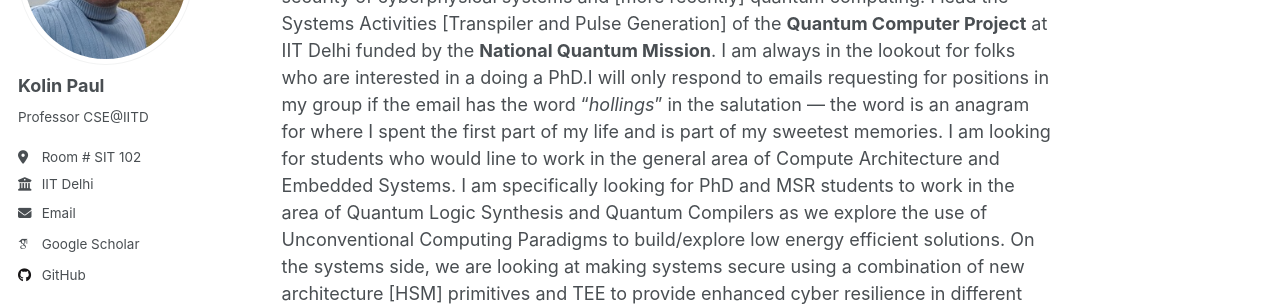
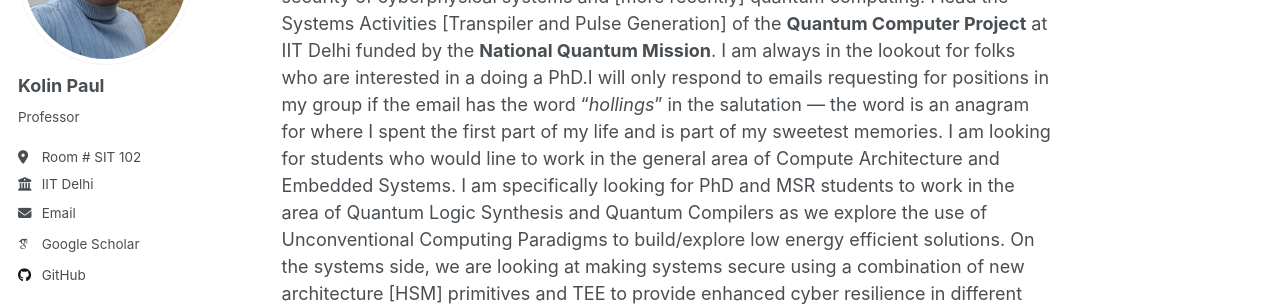
Before and after one commit to kolinpaul/kolinpaul.github.io, a Jekyll site: the page built from _pages/about.md, in a window 1280 px wide. Shown: the part 219-525 px from the top of the page. Built offline with Jekyll 4.4.1, drawn with Linux system fonts in a browser that asks for light colours; some web fonts are replaced.

Commit message:
Update _config.yml

```diff
--- a/_config.yml
+++ b/_config.yml
@@ -25,7 +25,7 @@ author:
   avatar           : "kolin.jpg"
   name             : "Kolin Paul"
   pronouns         : # example: "she/her"
-  bio              : "Professor CSE@IITD"
+  bio              : "Professor"
   location         : "Room # SIT 102"
   employer         : "IIT Delhi"
   uri              : # URL
```
